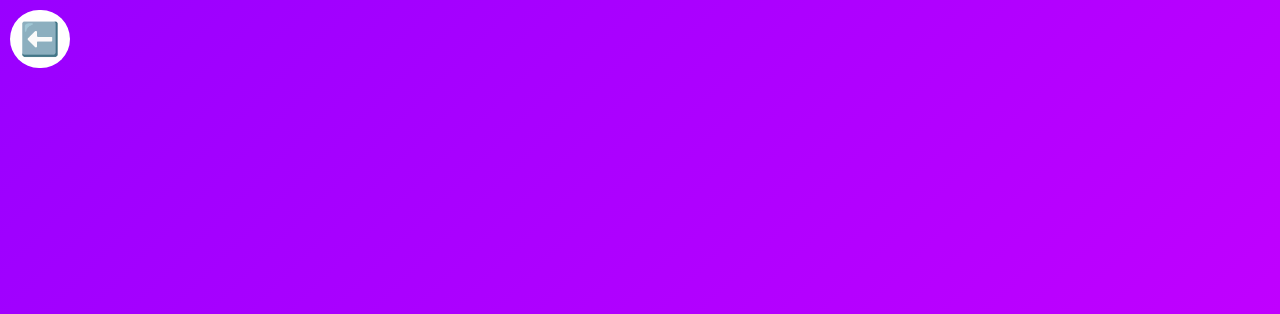
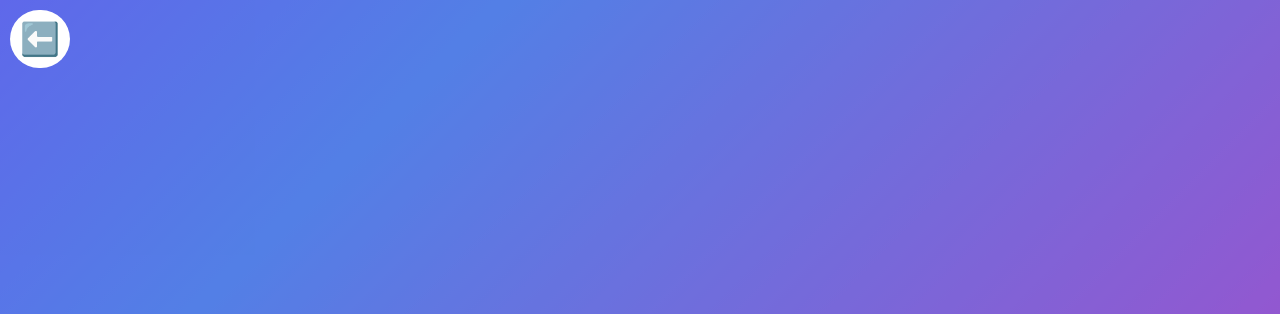
Before and after one commit to emibarg/TrabajoFinalLabComp.io, a plain HTML site: page video.html in a window 1280 px wide. Shown: the top 314 px of the page. Drawn offline with Linux system fonts and the light colour scheme.

Commit message:
last minute tweak

```diff
--- a/video.html
+++ b/video.html
@@ -9,6 +9,7 @@
 </head>
 <header><button id="goBack" onclick="window.location.href='index.html'">⬅️</button></header>
 <body>
+    <div class="background-effect"></div>
    <h1 class="title">Video</h1>
    <div class="about"><div class="video-container">
     <video controls>
```
Also changed, not shown: location.html (+1 -1 lines).
